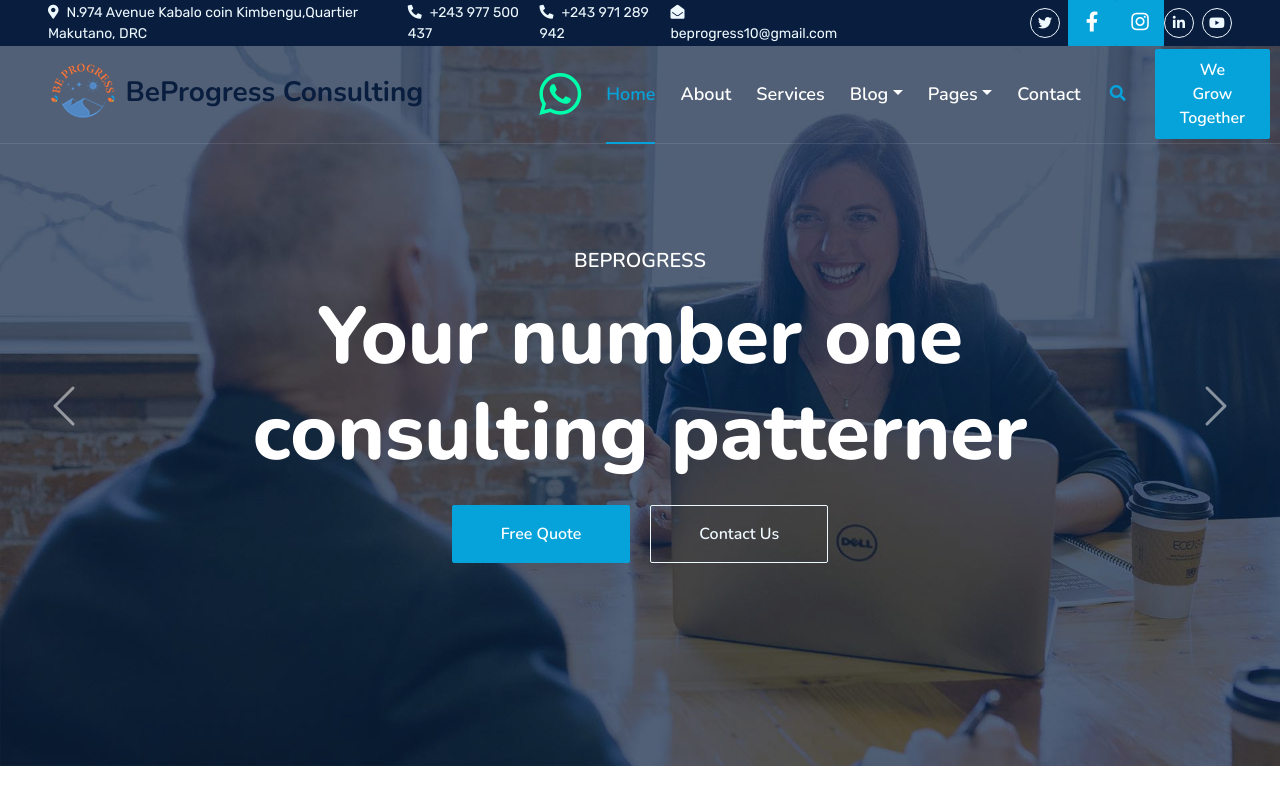
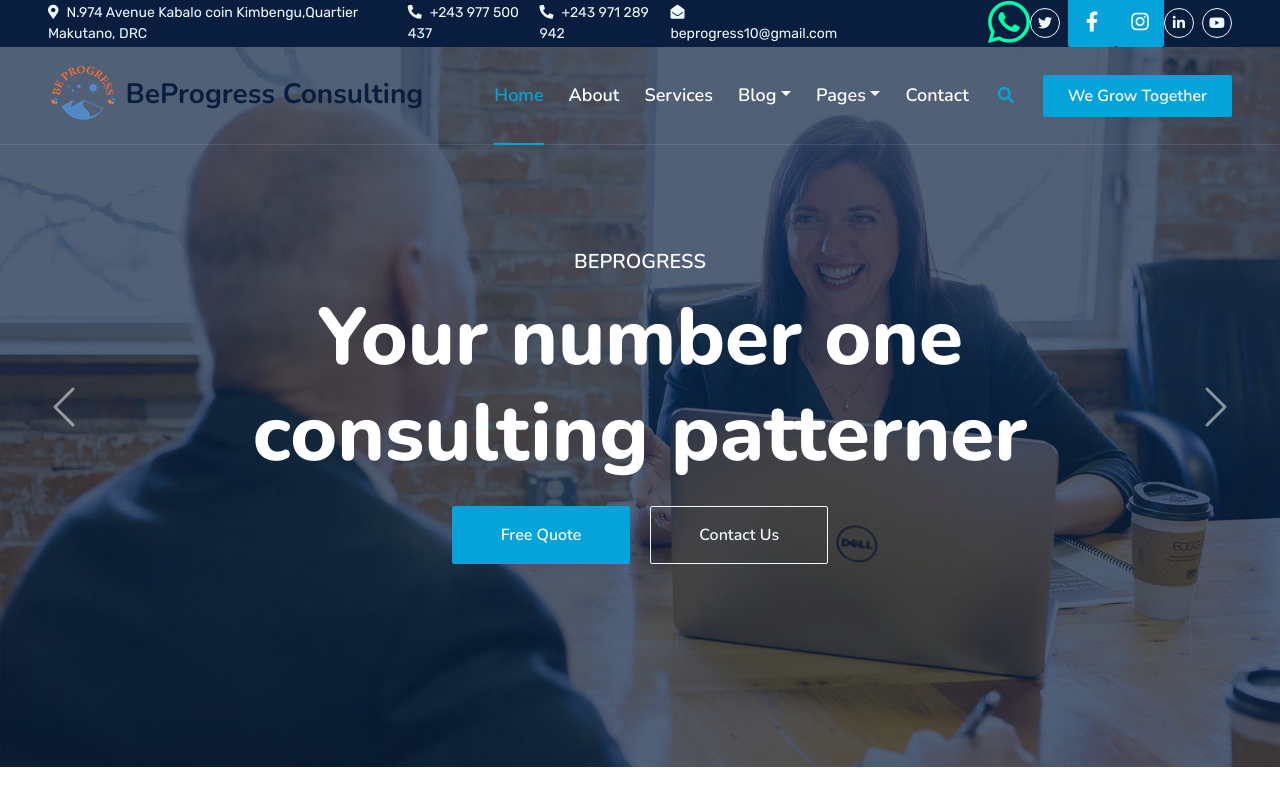
Before and after one commit to Adamshog/beprogressing, a plain HTML site: page contact.html in a window 1280 px wide. Shown: the top 800 px of the page. Drawn offline with nearby package versions, Linux system fonts and the light colour scheme.

Commit message:
whatsapp

```diff
--- a/contact.html
+++ b/contact.html
@@ -31,7 +31,7 @@
     <link href="css/style.css" rel="stylesheet">
 
     <style>
-        /* Define the pulsing keyframes */
+        /* Define the pulsing keyframes
         @keyframes pulsing {
             0% {
             box-shadow: 0 0 0 0 rgba(0, 255, 170, 0.7);
@@ -40,14 +40,13 @@
             box-shadow: 0 0 30px 30px rgba(0, 255, 170, 0);
         }
         }
-
+        */
         /* Style the WhatsApp icon */
         .whatsapp-icon {
             font-size: 48px;
             color: rgb(0, 255, 170);
-            margin-left: 100px;
             animation: pulsing 2s infinite;
-            border-radius: 20px;
+            border-radius: 10px;
         }
     </style>
 </head>
@@ -73,6 +72,9 @@
             </div>
             <div class="col-lg-4 text-center text-lg-end">
                 <div class="d-inline-flex align-items-center" style="height: 45px;">
+                    <a target="_blank" href="https://wa.me/243 844 904 418?text=Thank%20you%20for%20contacting%20Beprogress%20Consulting%20Company,%20how%20how%20may%20we%20help%20you?">
+                        <i class="fab fa-whatsapp fw-normal whatsapp-icon"></i>
+                    </a>
                     <a class="btn btn-sm btn-outline-light btn-sm-square rounded-circle me-2" href=""><i class="fab fa-twitter fw-normal"></i></a>
                     <a class="btn btn-lg btn-primary btn-lg-square rounded" href="https://www.facebook.com/profile.php?id=100063953293284"><i class="fab fa-facebook-f fw-normal"></i></a>
                     <a class="btn btn-lg btn-primary btn-lg-square rounded" href="https://www.instagram.com/beprogress_consulting?igsh=YzljYTk1ODg3Zg=="><i class="fab fa-instagram fw-normal"></i></a>
@@ -92,9 +94,7 @@
                 <h3 class="m-0"><img src="img/logo.png  " alt=" "></i> BeProgress Consulting</h3>
             </a>
 
-            <a target="_blank" href="https://wa.me/243 844 904 418?text=Thank%20you%20for%20contacting%20Beprogress%20Consulting%20Company,%20how%20how%20may%20we%20help%20you?">
-                <i class="fab fa-whatsapp fw-normal whatsapp-icon"></i>
-            </a>
+
             <button class="navbar-toggler" type="button" data-bs-toggle="collapse" data-bs-target="#navbarCollapse">
                 <span class="fa fa-bars"></span>
             </button>
```
